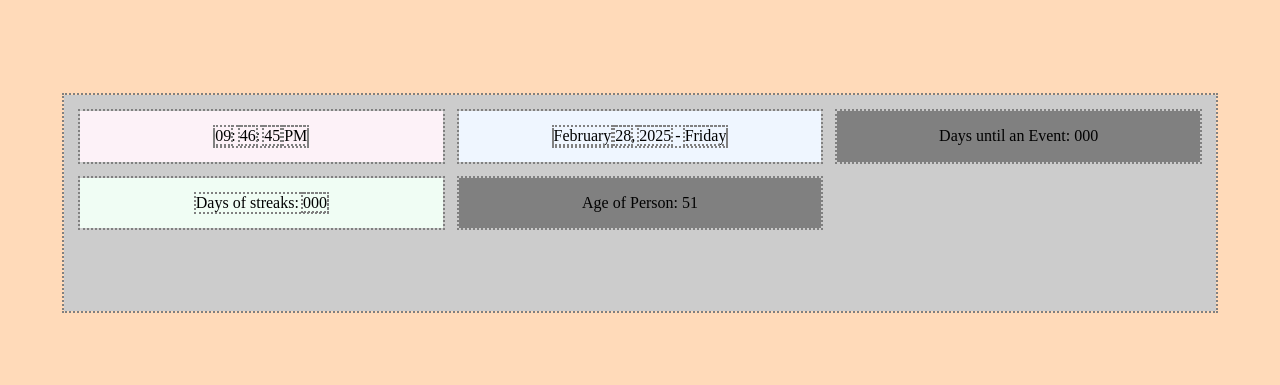
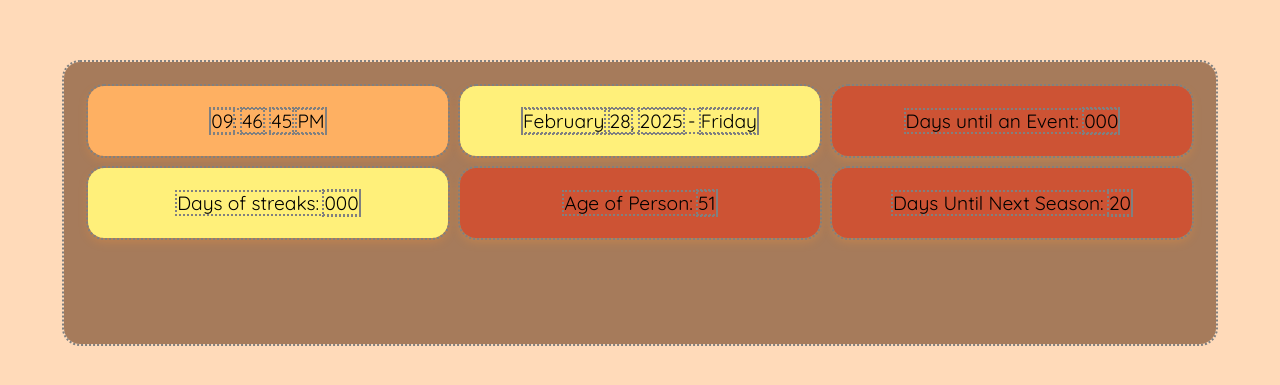
Before and after one commit to cnovo184/mindfulness-dashboard-cn-368, a plain HTML site: page index.html in a window 1280 px wide. Shown: the part 197-582 px from the top of the page. Drawn offline with nearby package versions, Linux system fonts and the light colour scheme.

Commit message:
updated styles, added seasonal countdown

```diff
--- a/css/bentoLayout.css
+++ b/css/bentoLayout.css
@@ -1,3 +1,16 @@
+/* Diagnostic Styling */
+* {
+  outline: 2px dotted gray;
+}
+
+
+/* background image */
+body {
+    background: #F5E8D7;
+    background-image: url('https://www.deanteamchicago.com/wp-content/uploads/sites/84/2018/12/article-home-and-garden-content-121818.jpg');
+    background-size: cover;
+  }
+
 /* reset */
 * {
     margin: 0;
@@ -11,54 +24,65 @@
     display: flex;
     justify-content: center;
     align-items: center;
+    font-family: 'Quicksand', sans-serif;
+    font-size:1.2em;
+    color:black;
   }
 
   .bento-container {
-    background: #ccc;
+    background: #A67B5B;
+    border-radius: 16px;
     width: 90%;
     max-width: 1200px;
-    padding: 1rem;
+    padding: 1.5rem;
 
     display: grid;
     grid-template-columns: repeat(3, 1fr);
     grid-template-rows: repeat(3, 1fr);
-    gap: 1rem;
+    gap: 0.75rem;
 
     /* optional. fixed aspect ratio   */
     /*   aspect-ratio: 16/9; */
   }
 
   .bento-item {
-    background: gray;
-    padding: 1rem;
+    background: #CD5334;
+    padding: 1.5rem;
 
     display: flex;
     justify-content: center;
     align-items: center;
+
+    border-radius: 16px;  /* Smooth, rounded corners */
+    box-shadow: 0px 4px 10px rgba(255, 150, 50, 0.3); /* Warm fire-like glow */
+    transition: all 0.3s ease-in-out;
 
     /* ui to indicate interaction */
     cursor: pointer;
   }
 
   .bento-item:hover {
-    background: orange;
+    background: rgba(255, 255, 255, 0.3);
+    transform: translateY(-4px);
+    transition: all 0.3s ease-in-out;
+    box-shadow: 0px 8px 18px rgba(234, 189, 230, 0.6);
   }
 
   /* Featured items */
   .feature-1 {
     grid-column: span 1;
     grid-row: span 1;
-    background: #fdf2f8;
+    background: #FEB062;
   }
 
   .feature-2 {
     grid-column: span 1;
-    background: #f0fdf4;
+    background: #FFF07A;
   }
 
   .feature-3 {
     grid-row: span 1;
-    background: #eff6ff;
+    background: #FFF07A;
   }
 
   /* Responsive "tablet" size */
--- a/css/style.css
+++ b/css/style.css
@@ -1,9 +1,3 @@
-/* Diagnostic Styling */
-* {
-  outline: 2px dotted gray;
-}
-
-
 /* temp background color */
 body {
     background: peachpuff;
--- a/index.html
+++ b/index.html
@@ -3,6 +3,9 @@
 <head>
     <meta charset="UTF-8">
     <meta name="viewport" content="width=device-width, initial-scale=1.0">
+
+  <!--Fonts-->
+  <link href="https://fonts.googleapis.com/css2?family=Quicksand:wght@400;600&display=swap" rel="stylesheet">
 
     <!-- Favicons -->
     <link rel="icon" href="favicons/favicon.ico" sizes="32x32">
@@ -21,6 +24,7 @@
     <script src="js/daysTillEvent.js" defer></script>
     <script src="js/calculateAgeOf.js" defer ></script>
     <script src="js/script.js" defer></script>
+    <script src="js/seasonalCountdown.js" defer></script>
 
     <title>Mindful Dashboard Template</title>
 </head>
@@ -60,6 +64,10 @@
         <section class="bento-item" role="region" aria-label="dashboard widget">
           <p>Age of Person: <time datetime="" class="ageOfPerson">000</time></p>
         </section>
+
+      <section class="bento-item" role="region" aria-label="Seasonal Countdown">
+    <p>Days Until Next Season: <time datetime="" class="daysUntilNextSeason">000</time></p>
+</section>
       </main>
 
 </body>
--- /dev/null
+++ b/js/seasonalCountdown.js
@@ -0,0 +1,33 @@
+function getDaysUntilNextSeason() {
+    const today = new Date();
+    const year = today.getFullYear();
+
+    // Define season start dates
+    const seasons = [
+        new Date(year, 2, 20),  // Spring - March 20
+        new Date(year, 5, 21),  // Summer - June 21
+        new Date(year, 8, 23),  // Fall - September 23
+        new Date(year, 11, 21)  // Winter - December 21
+    ];
+
+    let nextSeason;
+    for (let season of seasons) {
+        if (today < season) {
+            nextSeason = season;
+            break;
+        }
+    }
+
+    // If no future season is found in this year, use next year's Spring
+    if (!nextSeason) {
+        nextSeason = new Date(year + 1, 2, 20);
+    }
+
+    const diffTime = nextSeason - today;
+    const diffDays = Math.ceil(diffTime / (1000 * 60 * 60 * 24));
+
+    document.querySelector(".daysUntilNextSeason").textContent = diffDays;
+}
+
+// Run function on page load
+document.addEventListener("DOMContentLoaded", getDaysUntilNextSeason);
```
